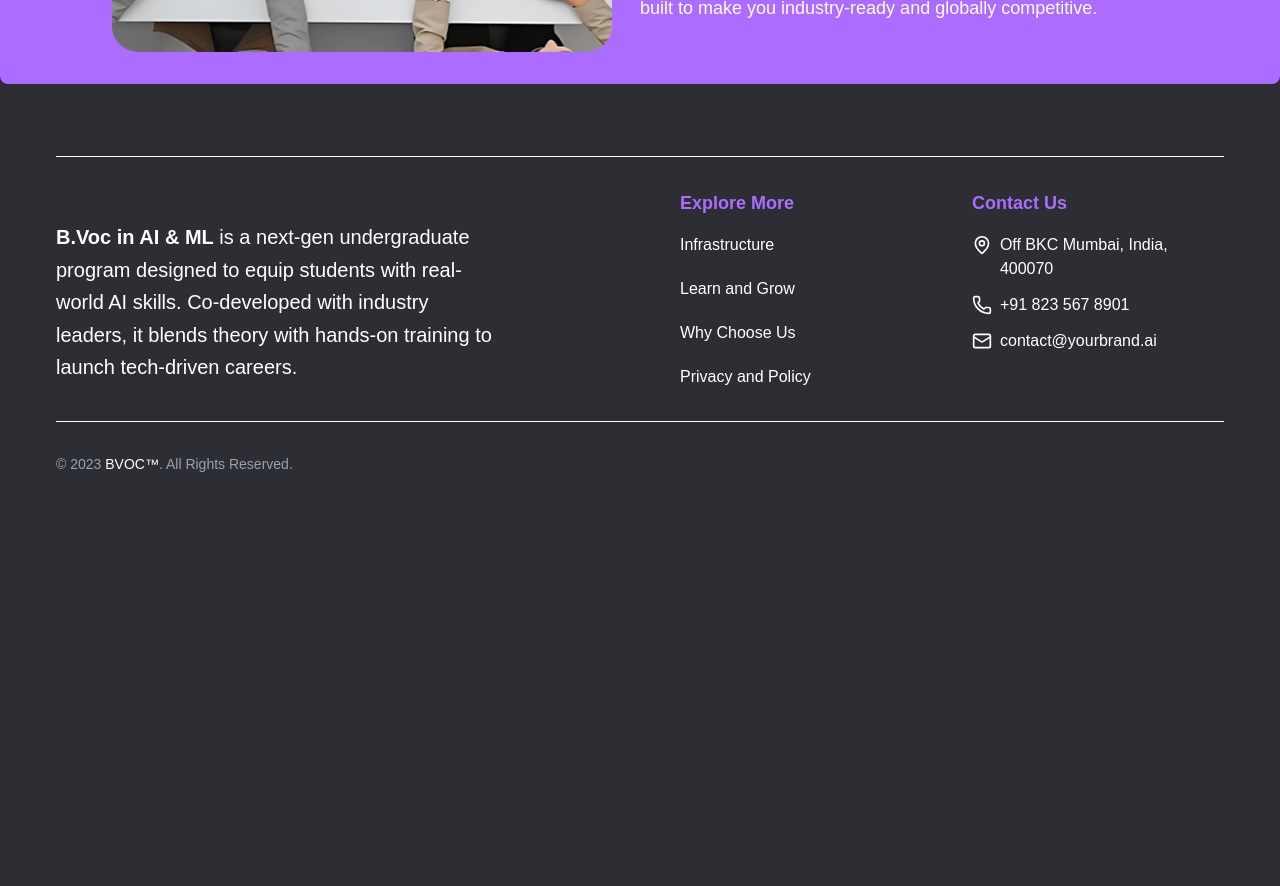
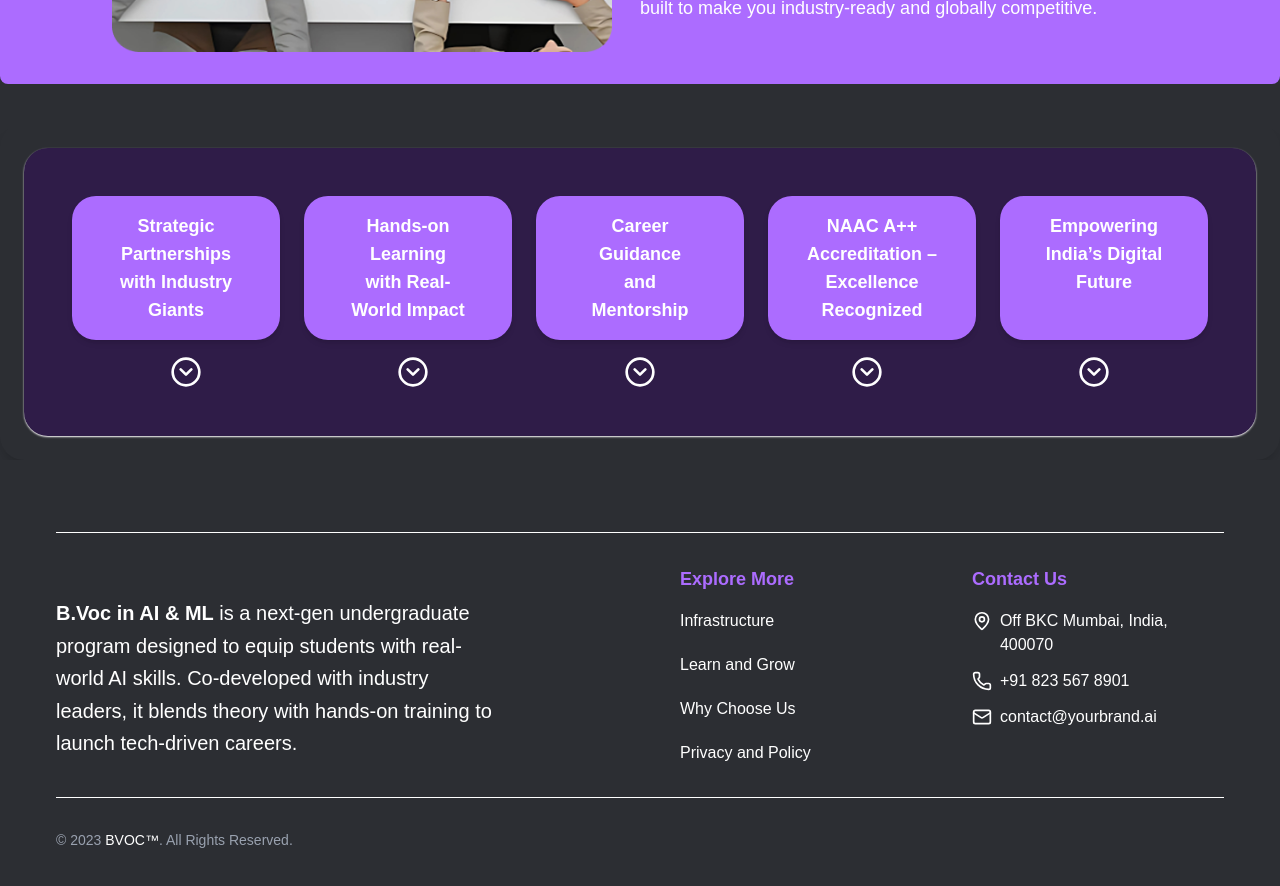
Before and after one commit to Code4Bharat1/Bvoc_Nexcore, a Next.js app in the folder bvoc/: page / in a window 1280 px wide. Shown: the part 2000-2886 px from the top of the page. Before the commit the page ends 2514 px from the top, so only its background shows below. Built offline with nearby package versions, Linux system fonts and the light colour scheme.

Commit message:
Add and create FiveCards component to showcase key program features!

```diff
--- a/bvoc/src/app/page.jsx
+++ b/bvoc/src/app/page.jsx
@@ -5,6 +5,7 @@ import Footer from '@/components/layout/Footer';
 import Welcome from '@/components/Hub/Welcome';
 import AdmissionCard from '@/components/Hub/AdmissionCard';
 import AboutUs from '@/components/Hub/AboutUs';
+import FiveCards from '@/components/Hub/FiveCards';
 
 const Page = () => {
   return (
@@ -15,6 +16,7 @@ const Page = () => {
         <Welcome/>
         <AdmissionCard/>
         <AboutUs/>
+        <FiveCards/>
       </main>
       <Footer />
     </div>
--- /dev/null
+++ b/bvoc/src/components/Hub/FiveCards.jsx
@@ -0,0 +1,101 @@
+'use client';
+import React, { useState } from 'react';
+import { CircleChevronDown, CircleChevronUp } from 'lucide-react';
+
+const cardData = [
+  {
+    title: 'Strategic \nPartnerships \nwith Industry \nGiants',
+    content:
+      'We’ve joined forces with world-renowned tech companies like Microsoft, Google, and Amazon, offering co-branded certifications upon completion of your course. This means you’re not just gaining a degree—you’re earning credentials that are recognized globally.',
+  },
+  {
+    title: 'Hands-on \nLearning \nwith Real-\nWorld Impact',
+    content:
+      'Gain practical experience through projects, internships, and industry case studies. This helps students apply their knowledge to solve real-world challenges.',
+  },
+  {
+    title: 'Career \nGuidance \nand \nMentorship',
+    content:
+      'Our experienced mentors and career advisors guide you through your academic and professional journey, providing personalized support and growth strategies.',
+  },
+  {
+    title: 'NAAC A++ \nAccreditation – \nExcellence \nRecognized',
+    content:
+      'Achieving NAAC A++ accreditation showcases our unwavering commitment to academic excellence and continuous improvement.',
+  },
+  {
+    title: 'Empowering \nIndia’s Digital \nFuture',
+    content:
+      'Our curriculum is built to equip students with digital-first skills, driving innovation and transformation across India’s tech ecosystem.',
+  },
+];
+
+const FiveCards = () => {
+  const [openCard, setOpenCard] = useState(null);
+
+  const toggleCard = (index) => {
+    setOpenCard(openCard === index ? null : index);
+  };
+
+  return (
+    <div className="p-4 sm:p-6 rounded-3xl shadow-lg mt-10">
+      <div className="bg-[#2F1C48] text-white p-6 lg:p-12 shadow-xs shadow-white rounded-3xl">
+        {/* Cards Grid */}
+        <div className="grid grid-cols-1 lg:grid-cols-5 gap-6 text-center">
+          {cardData.map((card, index) => (
+            <div key={index} className="flex flex-col items-center h-full">
+              {/* Card Box */}
+              <div className="bg-[#AC6CFF] rounded-3xl p-4 w-[200px] lg:w-full shadow-md h-full">
+                <h3 className="text-lg font-semibold">
+                  {card.title.split('\n').map((line, i) => (
+                    <div key={i}>{line}</div>
+                  ))}
+                </h3>
+              </div>
+
+              {/* Mobile Arrow */}
+              <div className="block lg:hidden mt-2">
+                <button onClick={() => toggleCard(index)}>
+                  {openCard === index ? (
+                    <CircleChevronUp size={32} />
+                  ) : (
+                    <CircleChevronDown size={32} />
+                  )}
+                </button>
+              </div>
+
+              {/* Mobile Expanded Content */}
+              {openCard === index && (
+                <div className="block lg:hidden mt-3 transition-all duration-500 ease-in-out p-4 rounded-xl text-white w-full">
+                  <p className="text-base">{card.content}</p>
+                </div>
+              )}
+            </div>
+          ))}
+        </div>
+
+        {/* Large Screen Arrow Row */}
+        <div className="hidden lg:flex justify-around mt-4">
+          {cardData.map((_, index) => (
+            <button key={index} onClick={() => toggleCard(index)}>
+              {openCard === index ? (
+                <CircleChevronUp size={32} />
+              ) : (
+                <CircleChevronDown size={32} />
+              )}
+            </button>
+          ))}
+        </div>
+
+        {/* Large Screen Expanded Content */}
+        {openCard !== null && (
+          <div className="hidden lg:block mt-6 transition-all duration-500 ease-in-out p-6 rounded-xl text-center text-white w-full">
+            <p className="text-lg">{cardData[openCard].content}</p>
+          </div>
+        )}
+      </div>
+    </div>
+  );
+};
+
+export default FiveCards;
```
